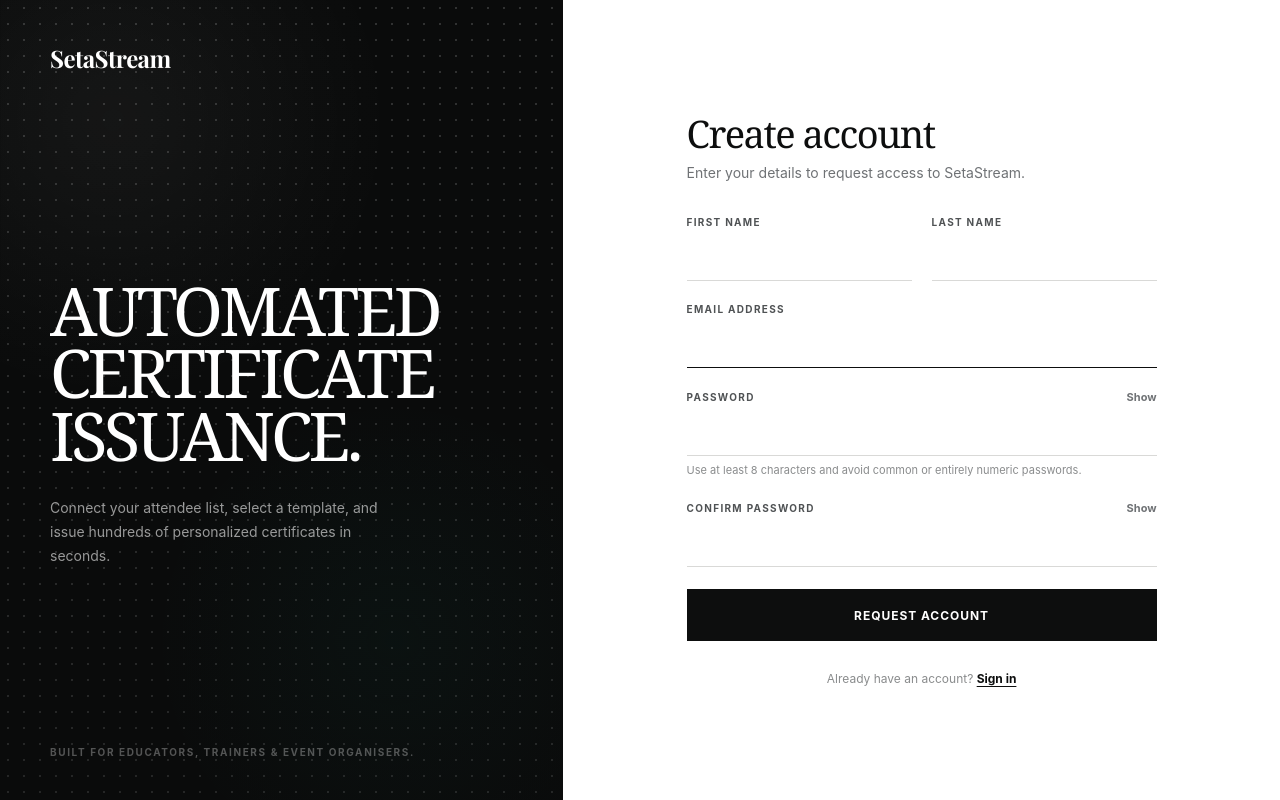
After one commit to CapeStacks/setastream, a Django app: page /accounts/signup/ in a window 1280 px wide. The commit adds this page. Run offline with Django 5.2, Linux system fonts and the light colour scheme.

Commit message:
add the sign up page

```diff
--- /dev/null
+++ b/Source/main/forms.py
@@ -0,0 +1,36 @@
+from django import forms
+from django.contrib.auth import get_user_model
+from django.contrib.auth.forms import UserCreationForm
+
+
+User = get_user_model()
+
+
+class SignUpForm(UserCreationForm):
+    first_name = forms.CharField(max_length=150)
+    last_name = forms.CharField(max_length=150)
+    email = forms.EmailField(max_length=150)
+
+    class Meta(UserCreationForm.Meta):
+        model = User
+        fields = ("first_name", "last_name", "email")
+
+    def clean_email(self):
+        email = self.cleaned_data["email"].strip().lower()
+        if User.objects.filter(email__iexact=email).exists() or User.objects.filter(
+            username__iexact=email
+        ).exists():
+            raise forms.ValidationError("An account request already exists for this email address.")
+        return email
+
+    def save(self, commit=True):
+        user = super().save(commit=False)
+        user.username = self.cleaned_data["email"]
+        user.email = self.cleaned_data["email"]
+        user.first_name = self.cleaned_data["first_name"].strip()
+        user.last_name = self.cleaned_data["last_name"].strip()
+        user.is_active = False
+        user.is_staff = False
+        if commit:
+            user.save()
+        return user
--- a/Source/main/urls.py
+++ b/Source/main/urls.py
@@ -19,7 +19,10 @@ from django.conf.urls.static import static
 from django.contrib import admin
 from django.urls import path
 
+from .views import signup
+
 urlpatterns = [
+    path('accounts/signup/', signup, name='signup'),
     path('admin/', admin.site.urls),
 ]
 
--- /dev/null
+++ b/Source/main/views.py
@@ -0,0 +1,25 @@
+from django.shortcuts import redirect, render
+from django.urls import reverse
+
+from .forms import SignUpForm
+
+
+def signup(request):
+    registration_complete = request.GET.get("submitted") == "1"
+
+    if request.method == "POST":
+        form = SignUpForm(request.POST)
+        if form.is_valid():
+            form.save()
+            return redirect(f"{reverse('signup')}?submitted=1")
+    else:
+        form = SignUpForm()
+
+    return render(
+        request,
+        "registration/signup.html",
+        {
+            "form": form,
+            "registration_complete": registration_complete,
+        },
+    )
--- a/Source/static/css/admin-login.css
+++ b/Source/static/css/admin-login.css
@@ -393,6 +393,66 @@ input {
     text-align: center;
 }
 
+.access-help a {
+    color: var(--ink);
+    font-weight: 700;
+    text-underline-offset: 3px;
+}
+
+.signup-content {
+    width: min(100%, 470px);
+}
+
+.signup-header {
+    margin-bottom: 32px;
+}
+
+.signup-form .form-field {
+    margin-bottom: 22px;
+}
+
+.field-grid {
+    display: grid;
+    grid-template-columns: repeat(2, minmax(0, 1fr));
+    gap: 20px;
+}
+
+.field-help {
+    margin: 7px 0 0;
+    color: #8a8c8d;
+    font-size: 11px;
+    line-height: 1.45;
+}
+
+.signup-complete h2 {
+    margin: 0 0 16px;
+    font-family: Georgia, "Times New Roman", serif;
+    font-size: 38px;
+    font-weight: 400;
+    letter-spacing: -0.04em;
+    line-height: 1.08;
+}
+
+.signup-complete > p:not(.status-kicker) {
+    margin: 0 0 34px;
+    color: var(--muted);
+    font-size: 14px;
+    line-height: 1.7;
+}
+
+.status-kicker {
+    margin: 0 0 18px;
+    color: var(--accent);
+    font-size: 10px;
+    font-weight: 750;
+    letter-spacing: 0.14em;
+    text-transform: uppercase;
+}
+
+.button-link {
+    text-decoration: none;
+}
+
 :focus-visible {
     outline: 2px solid var(--accent);
     outline-offset: 3px;
@@ -455,6 +515,11 @@ input {
     .login-header {
         margin-bottom: 36px;
     }
+
+    .field-grid {
+        grid-template-columns: 1fr;
+        gap: 0;
+    }
 }
 
 @media (prefers-reduced-motion: reduce) {
--- a/Source/static/js/admin-login.js
+++ b/Source/static/js/admin-login.js
@@ -1,9 +1,7 @@
 document.addEventListener('DOMContentLoaded', () => {
-    const form = document.querySelector('#loginForm');
+    const form = document.querySelector('[data-auth-form]');
     const brandPanel = document.querySelector('.brand-panel');
-    const password = document.querySelector('#id_password');
-    const passwordToggle = document.querySelector('#passwordToggle');
-    const continueButton = document.querySelector('#continueButton');
+    const continueButton = form?.querySelector('#continueButton');
 
     const pointerMotionAllowed = window.matchMedia(
         '(hover: hover) and (pointer: fine) and (prefers-reduced-motion: no-preference)'
@@ -74,12 +72,17 @@ document.addEventListener('DOMContentLoaded', () => {
         });
     }
 
-    passwordToggle?.addEventListener('click', () => {
+    document.querySelectorAll('[data-password-toggle]').forEach((passwordToggle) => {
+        const password = document.querySelector(`#${passwordToggle.getAttribute('aria-controls')}`);
+        if (!password) return;
+
+        passwordToggle.addEventListener('click', () => {
             const isVisible = password.type === 'text';
             password.type = isVisible ? 'password' : 'text';
             passwordToggle.textContent = isVisible ? 'Show' : 'Hide';
             passwordToggle.setAttribute('aria-pressed', String(!isVisible));
             password.focus({ preventScroll: true });
+        });
     });
 
     form?.addEventListener('submit', (event) => {
@@ -89,9 +92,12 @@ document.addEventListener('DOMContentLoaded', () => {
             return;
         }
 
+        if (continueButton) {
             continueButton.disabled = true;
             continueButton.classList.add('is-loading');
             continueButton.setAttribute('aria-busy', 'true');
-        continueButton.querySelector('.button-label').textContent = 'Signing in';
+            continueButton.querySelector('.button-label').textContent =
+                continueButton.dataset.loadingLabel;
+        }
     });
 });
--- /dev/null
+++ b/Source/templates/registration/signup.html
@@ -0,0 +1,106 @@
+{% load static %}
+<!DOCTYPE html>
+<html lang="en">
+<head>
+    <meta charset="UTF-8">
+    <meta name="viewport" content="width=device-width, initial-scale=1.0">
+    <meta name="robots" content="noindex, nofollow">
+    <title>Create an account | SetaStream</title>
+    <link rel="icon" type="image/jpeg" href="{% static 'images/setastream-mark.jpg' %}">
+    <link rel="preconnect" href="https://fonts.googleapis.com">
+    <link rel="preconnect" href="https://fonts.gstatic.com" crossorigin>
+    <link href="https://fonts.googleapis.com/css2?family=Playfair+Display:wght@700&display=swap" rel="stylesheet">
+    <link rel="stylesheet" href="{% static 'css/admin-login.css' %}">
+    <script src="{% static 'js/admin-login.js' %}" defer></script>
+</head>
+<body class="admin-login-page">
+    <main class="auth-shell">
+        <section class="brand-panel" aria-labelledby="brand-heading">
+            <a class="brand-lockup" href="{% url 'admin:index' %}" aria-label="SetaStream admin home">
+                <span class="brand-name">SetaStream</span>
+            </a>
+
+            <div class="brand-message">
+                <h1 id="brand-heading">AUTOMATED CERTIFICATE<br>ISSUANCE.</h1>
+                <p class="brand-copy">Connect your attendee list, select a template, and issue hundreds of personalized certificates in seconds.</p>
+            </div>
+
+            <p class="brand-footer">BUILT FOR EDUCATORS, TRAINERS &amp; EVENT ORGANISERS.</p>
+        </section>
+
+        <section class="login-panel" aria-labelledby="signup-heading">
+            <div class="login-content signup-content">
+                {% if registration_complete %}
+                    <div class="signup-complete" role="status">
+                        <p class="status-kicker">Request received</p>
+                        <h2 id="signup-heading">Thanks for signing up.</h2>
+                        <p>Your account is awaiting administrator approval. You’ll be able to sign in after it has been activated.</p>
+                        <a class="continue-button button-link" href="{% url 'admin:login' %}">Return to sign in</a>
+                    </div>
+                {% else %}
+                    <header class="login-header signup-header">
+                        <h2 id="signup-heading">Create account</h2>
+                        <p>Enter your details to request access to SetaStream.</p>
+                    </header>
+
+                    {% if form.non_field_errors %}
+                        <div class="form-alert" role="alert">
+                            {% for error in form.non_field_errors %}<p>{{ error }}</p>{% endfor %}
+                        </div>
+                    {% endif %}
+
+                    <form method="post" action="{% url 'signup' %}" class="login-form signup-form" id="signupForm" data-auth-form novalidate>
+                        {% csrf_token %}
+
+                        <div class="field-grid">
+                            <div class="form-field">
+                                <label for="id_first_name">First name</label>
+                                <input type="text" id="id_first_name" name="first_name" value="{{ form.first_name.value|default_if_none:'' }}" autocomplete="given-name" required {% if form.first_name.errors %}aria-invalid="true" aria-describedby="first-name-errors"{% endif %}>
+                                {% if form.first_name.errors %}<div class="field-errors" id="first-name-errors">{{ form.first_name.errors }}</div>{% endif %}
+                            </div>
+
+                            <div class="form-field">
+                                <label for="id_last_name">Last name</label>
+                                <input type="text" id="id_last_name" name="last_name" value="{{ form.last_name.value|default_if_none:'' }}" autocomplete="family-name" required {% if form.last_name.errors %}aria-invalid="true" aria-describedby="last-name-errors"{% endif %}>
+                                {% if form.last_name.errors %}<div class="field-errors" id="last-name-errors">{{ form.last_name.errors }}</div>{% endif %}
+                            </div>
+                        </div>
+
+                        <div class="form-field">
+                            <label for="id_email">Email address</label>
+                            <input type="email" id="id_email" name="email" value="{{ form.email.value|default_if_none:'' }}" autocomplete="email" autocapitalize="none" spellcheck="false" required autofocus {% if form.email.errors %}aria-invalid="true" aria-describedby="email-errors"{% endif %}>
+                            {% if form.email.errors %}<div class="field-errors" id="email-errors">{{ form.email.errors }}</div>{% endif %}
+                        </div>
+
+                        <div class="form-field">
+                            <div class="field-label-row">
+                                <label for="id_password1">Password</label>
+                                <button type="button" class="password-toggle" data-password-toggle aria-controls="id_password1" aria-pressed="false">Show</button>
+                            </div>
+                            <input type="password" id="id_password1" name="password1" autocomplete="new-password" required {% if form.password1.errors %}aria-invalid="true" aria-describedby="password1-errors"{% endif %}>
+                            <p class="field-help">Use at least 8 characters and avoid common or entirely numeric passwords.</p>
+                            {% if form.password1.errors %}<div class="field-errors" id="password1-errors">{{ form.password1.errors }}</div>{% endif %}
+                        </div>
+
+                        <div class="form-field">
+                            <div class="field-label-row">
+                                <label for="id_password2">Confirm password</label>
+                                <button type="button" class="password-toggle" data-password-toggle aria-controls="id_password2" aria-pressed="false">Show</button>
+                            </div>
+                            <input type="password" id="id_password2" name="password2" autocomplete="new-password" required {% if form.password2.errors %}aria-invalid="true" aria-describedby="password2-errors"{% endif %}>
+                            {% if form.password2.errors %}<div class="field-errors" id="password2-errors">{{ form.password2.errors }}</div>{% endif %}
+                        </div>
+
+                        <button type="submit" class="continue-button" id="continueButton" data-loading-label="Submitting">
+                            <span class="button-label">Request account</span>
+                            <span class="button-loader" aria-hidden="true"></span>
+                        </button>
+                    </form>
+
+                    <p class="access-help">Already have an account? <a href="{% url 'admin:login' %}">Sign in</a></p>
+                {% endif %}
+            </div>
+        </section>
+    </main>
+</body>
+</html>
```
Also changed, not shown: Source/certificates/tests/test_signup.py (added, +57 -0 lines), Source/templates/admin/login.html (+4 -4 lines). Lines whose indentation alone changed are shown as unchanged.
